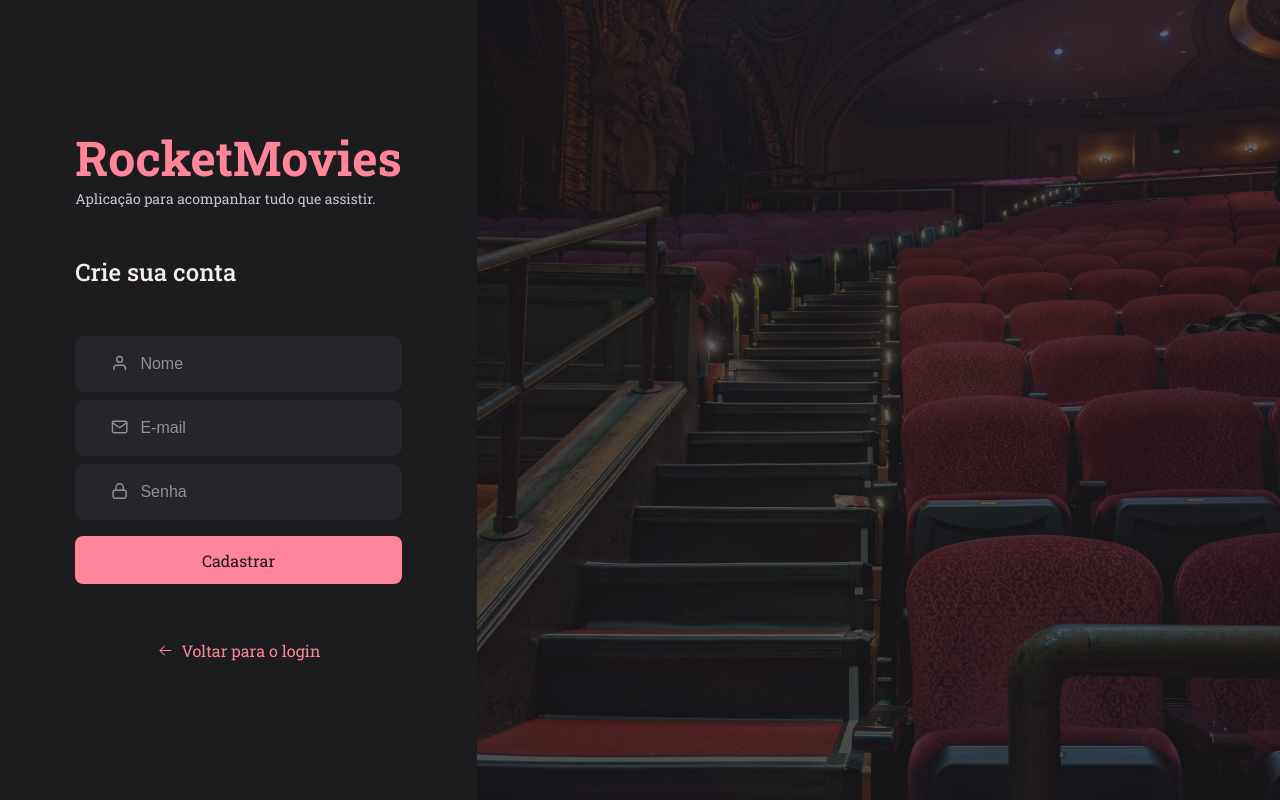
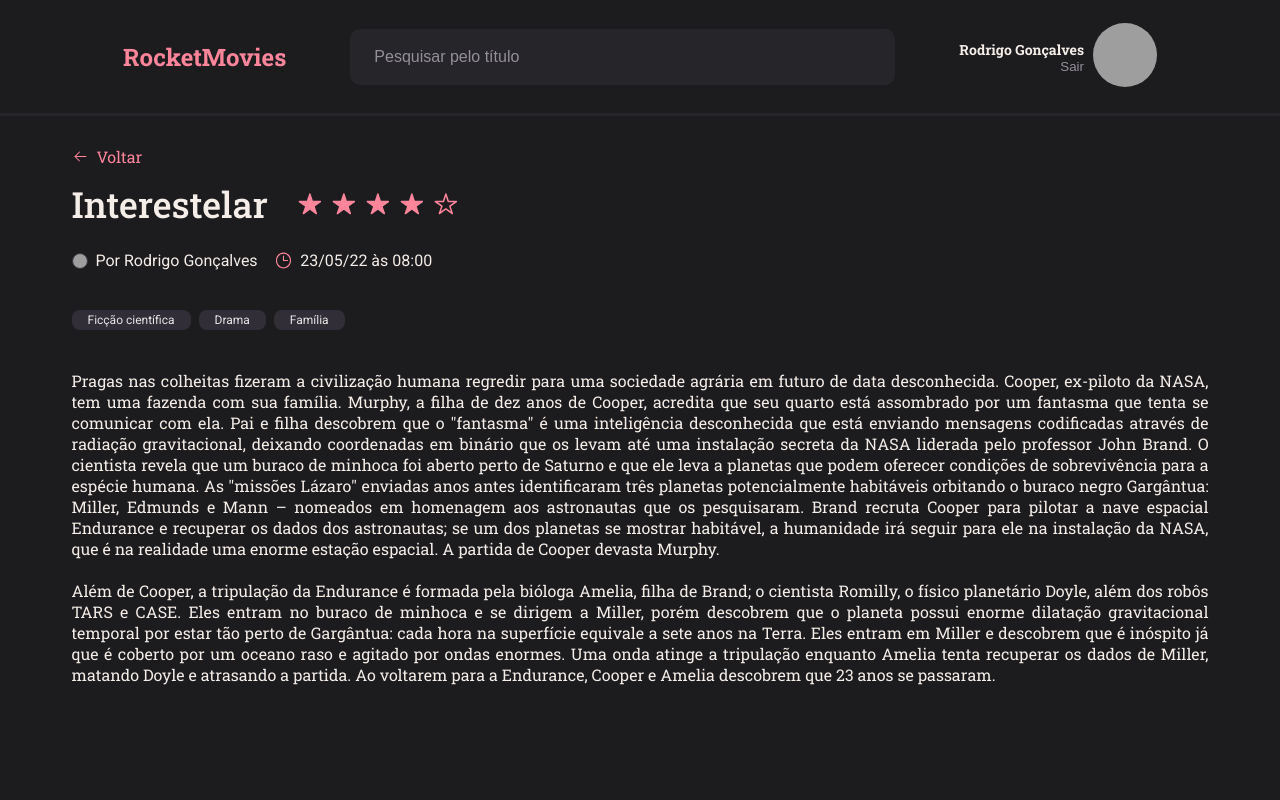
Before and after one commit to artgustavobarros/desafio-rocketseat-front-end-ts_version, a React (Vite) app: page /preview in a window 1280 px wide. Built offline with nearby package versions, Linux system fonts and the light colour scheme; grey boxes are pictures that could not be loaded.

Commit message:
create routes

```diff
--- a/package.json
+++ b/package.json
@@ -13,6 +13,7 @@
     "react": "^18.2.0",
     "react-dom": "^18.2.0",
     "react-icons": "^5.0.1",
+    "react-router-dom": "^6.22.3",
     "styled-components": "^6.1.8",
     "vite-plugin-svgr": "^4.2.0"
   },
--- a/src/components/Header/index.tsx
+++ b/src/components/Header/index.tsx
@@ -1,12 +1,15 @@
+import { Link } from "react-router-dom"
 import Input from "../Input"
 import { Container, Logo, Profile } from "./styles"
 
 const Header = () =>{
   return(
     <Container>
+      <Link to='/'>
         <Logo>
           RocketMovies
         </Logo>
+      </Link>
       <Input placeholder="Pesquisar pelo título"/>
       <Profile>
         <div>
@@ -14,10 +17,12 @@ const Header = () =>{
           <button>Sair</button>
         </div>
         <div>
+          <Link to='/profile'>
             <img
               src='https://avatars.githubusercontent.com/u/49030804?v=4'
               alt='avatar profile'
             />
+          </Link>
         </div>
       </Profile>
     </Container>
--- a/src/components/Header/styles.ts
+++ b/src/components/Header/styles.ts
@@ -29,6 +29,8 @@ export const Profile = styled.section`
   gap: 9px;
 
   div:first-child{
+    width: auto;
+    white-space: nowrap;
     display: flex;
     flex-direction: column;
     align-items: end;
--- a/src/components/Note/index.tsx
+++ b/src/components/Note/index.tsx
@@ -1,3 +1,4 @@
+import { Link } from "react-router-dom"
 import Score from "../Score"
 import Tag from "../Tag"
 import { Container } from "./styles"
@@ -5,6 +6,7 @@ import { NoteProps } from "./types"
 
 const Note = ({title, subtext}: NoteProps) =>{
   return(
+    <Link to='/preview'>
       <Container>
         <h1>{title}</h1>
         <Score score={3}/>
@@ -15,6 +17,7 @@ const Note = ({title, subtext}: NoteProps) =>{
           <Tag title='Família'/>
         </section>
       </Container>
+    </Link>
   )
 }
 
--- a/src/main.tsx
+++ b/src/main.tsx
@@ -3,14 +3,15 @@ import ReactDOM from 'react-dom/client'
 import GlobalStyles from './styles/GlobalStyles'
 import { ThemeProvider } from 'styled-components'
 import themes from './styles/themes'
-import SignUp from './pages/SignUp'
+import { RouterProvider } from 'react-router-dom'
+import router from './routes'
 
 
 ReactDOM.createRoot(document.getElementById('root')!).render(
   <React.StrictMode>
     <ThemeProvider theme={themes}>
     <GlobalStyles/>
-    <SignUp/>
+    <RouterProvider router={router}/>
     </ThemeProvider>
   </React.StrictMode>
 )
--- /dev/null
+++ b/src/pages/404/index.tsx
@@ -0,0 +1,20 @@
+import { Background, Brand, Container, Content} from "./styles"
+import Button from "../../components/Button"
+import { Link } from "react-router-dom"
+
+
+const Page404 = () => {
+  return(
+    <Container>
+      <Background/>
+      <Content>
+        <Brand>Page 404</Brand>
+        <Link to='/'>
+          <Button title="Voltar" transparent arrow/>
+        </Link>
+      </Content>
+    </Container>
+  )
+}
+
+export default Page404
--- /dev/null
+++ b/src/pages/404/styles.ts
@@ -0,0 +1,31 @@
+import styled from "styled-components";
+import imgBackground from '../../assets/imgs/background.png';
+
+export const Container = styled.div`
+  font-family: 'Roboto Slab';
+  display: grid;
+  grid-template-columns: auto 803px;
+  grid-template-areas: "img form";
+
+`
+
+export const Background = styled.div`
+    grid-area: img;
+    height: 100vh;
+    background-image: url(${imgBackground});
+    background-repeat: no-repeat;
+    background-size: cover;
+    background-position: center cen;
+`
+
+export const Content = styled.main`
+  grid-area: form;
+  display: grid;
+  place-content: center;
+`
+
+export const Brand = styled.h1`
+  font-weight: bold;
+  font-size: 48px;
+  color: ${({theme}) => theme.colors.text_pink_1};
+`
--- a/src/pages/Home/index.tsx
+++ b/src/pages/Home/index.tsx
@@ -1,3 +1,4 @@
+import { Link } from "react-router-dom"
 import Button from "../../components/Button"
 import Header from "../../components/Header"
 import Note from "../../components/Note"
@@ -10,7 +11,9 @@ const Home = () =>{
         <Content>
           <Headline>
             <h1>Meus filmes</h1>
-            <Button title="Adicionar filme" variant/>
+            <Link to='/new'>
+              <Button title="Adicionar filme" variant/>
+            </Link>
           </Headline>
           <section>
             <Note
--- a/src/pages/New/index.tsx
+++ b/src/pages/New/index.tsx
@@ -1,3 +1,4 @@
+import { Link } from "react-router-dom"
 import Button from "../../components/Button"
 import Header from "../../components/Header"
 import Input from "../../components/Input"
@@ -11,7 +12,9 @@ const New = () => {
       <Content>
         <main>
           <div>
-            <Button title='Voltar' transparent arrow/>
+            <Link to='/'>
+              <Button title='Voltar' transparent arrow/>
+            </Link>
           </div>
           <h1>Novo filme</h1>
           <Wrapper>
--- a/src/pages/Preview/index.tsx
+++ b/src/pages/Preview/index.tsx
@@ -4,6 +4,7 @@ import Score from "../../components/Score"
 import { By, Container, Content, Date, Description, Headline } from "./styles"
 import TimerIcon from "../../assets/imgs/timer.svg?react"
 import Tag from "../../components/Tag"
+import { Link } from "react-router-dom"
 
 const Preview = () =>{
   return(
@@ -11,7 +12,9 @@ const Preview = () =>{
       <Header/>
       <Content>
         <main>
-        <Button title='Voltar' transparent arrow/>
+          <Link to='/'>
+            <Button title='Voltar' transparent arrow/>
+          </Link>
           <Headline>
             <h1>Interestelar</h1>
             <Score score={4} preview/>
--- a/src/pages/Profile/index.tsx
+++ b/src/pages/Profile/index.tsx
@@ -1,3 +1,4 @@
+import { Link } from "react-router-dom"
 import Button from "../../components/Button"
 import Input from "../../components/Input"
 import { Avatar, Container, Content, Form } from "./styles"
@@ -8,7 +9,9 @@ const Profile = () =>{
   return(
     <Container>
       <header>
-        <Button title='Voltar' arrow transparent/>
+        <Link to='/'>
+          <Button title='Voltar' arrow transparent/>
+        </Link>
       </header>
       <Content>
         <Form>
--- /dev/null
+++ b/src/routes/index.tsx
@@ -0,0 +1,33 @@
+import { createBrowserRouter } from "react-router-dom";
+import Home from "../pages/Home";
+import Preview from "../pages/Preview";
+import New from "../pages/New";
+import Profile from "../pages/Profile";
+import Page404 from "../pages/404";
+
+const router = createBrowserRouter([
+  {
+    path:'/',
+    element: <Home/>
+  },
+  {
+    path:'/new',
+    element: <New/>
+  },
+  {
+    path:'/preview',//add params id after
+    element: <Preview/>
+  },
+  {
+    path:'/profile',
+    element: <Profile/>
+  },
+  {
+    path:'*',
+    element: <Page404/>
+  }
+  //add signin and signup after backend only
+
+])
+
+export default router
```
Also changed, not shown: 1 other file (tests, documents, lock files or other folders). Lines whose indentation alone changed are shown as unchanged.
